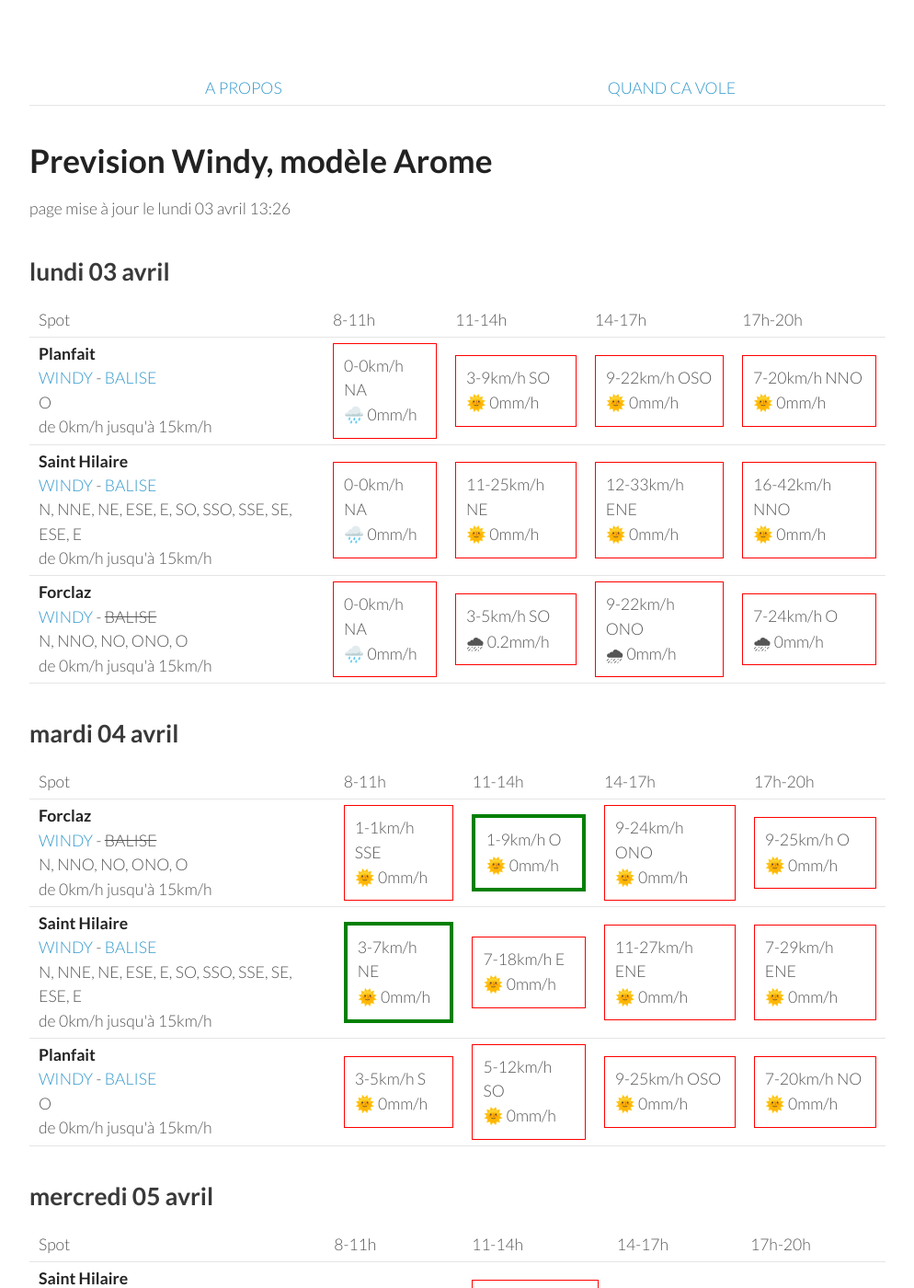
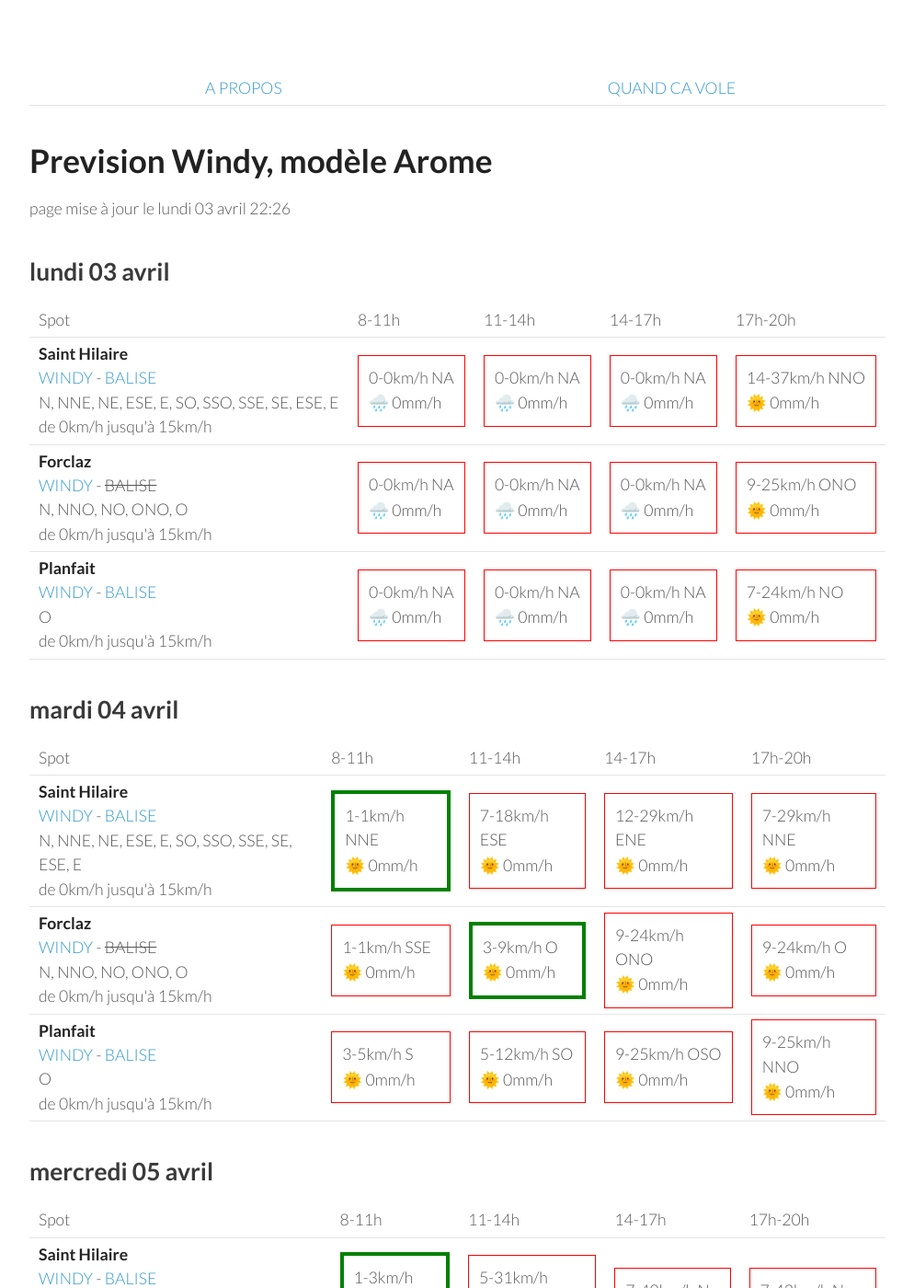
Before and after one commit to parapente-dans-le-nord/parapente-dans-le-nord.github.io, a Jekyll site: the page built from alpes_nord.markdown, in a window 1280 px wide and 1400 px high. Shown: the whole window at 92% size, without its empty margins (26-1020 px from the left). Built offline with Jekyll 4.4.1, drawn with Linux system fonts in a browser that asks for light colours; some of the changed text lies outside the part shown.

Commit message:
update index.markdown

```diff
--- a/alpes_nord.markdown
+++ b/alpes_nord.markdown
@@ -7,7 +7,7 @@ title:  "Tous les spots"
 {: .links}
 
 # Prevision Windy, modèle Arome
-page mise à jour le lundi 03 avril 13:26
+page mise à jour le lundi 03 avril 22:26
 
 ## lundi 03 avril
 
@@ -22,30 +22,30 @@ page mise à jour le lundi 03 avril 13:26
       <td>17h-20h</td>
     </tr>
 <tr>
-        <td><strong>Planfait</strong><br><a href="https://windy.com/45.853/6.223?45.415,6.223,8">WINDY</a> - <span class=""><a href="https://www.openwindmap.org/PP496">BALISE</a> </span><br> <span class="vent-favorable">O</span><br><span class="force-vent">de 0km/h jusqu'à 15km/h</span> </td>
-
-            <td><div class="not-flyable"><p>0-0km/h NA</p><p>🌧️ 0mm/h</p></div></td>
-            <td><div class="not-flyable"><p>3-9km/h SO</p><p>🌞 0mm/h</p></div></td>
-            <td><div class="not-flyable"><p>9-22km/h OSO</p><p>🌞 0mm/h</p></div></td>
-            <td><div class="not-flyable"><p>7-20km/h NNO</p><p>🌞 0mm/h</p></div></td>
-
-    </tr>
-<tr>
         <td><strong>Saint Hilaire</strong><br><a href="https://windy.com/45.307/5.888?45.087,5.889,9,m:eUFagkX">WINDY</a> - <span class=""><a href="http://www.balisemeteo.com/balise.php?idBalise=61">BALISE</a> </span><br> <span class="vent-favorable">N, NNE, NE, ESE, E, SO, SSO, SSE, SE, ESE, E</span><br><span class="force-vent">de 0km/h jusqu'à 15km/h</span> </td>
 
             <td><div class="not-flyable"><p>0-0km/h NA</p><p>🌧️ 0mm/h</p></div></td>
-            <td><div class="not-flyable"><p>11-25km/h NE</p><p>🌞 0mm/h</p></div></td>
-            <td><div class="not-flyable"><p>12-33km/h ENE</p><p>🌞 0mm/h</p></div></td>
-            <td><div class="not-flyable"><p>16-42km/h NNO</p><p>🌞 0mm/h</p></div></td>
+            <td><div class="not-flyable"><p>0-0km/h NA</p><p>🌧️ 0mm/h</p></div></td>
+            <td><div class="not-flyable"><p>0-0km/h NA</p><p>🌧️ 0mm/h</p></div></td>
+            <td><div class="not-flyable"><p>14-37km/h NNO</p><p>🌞 0mm/h</p></div></td>
 
     </tr>
 <tr>
         <td><strong>Forclaz</strong><br><a href="https://windy.com/45.814/6.247?45.375,6.246,8,m:eVwaglz">WINDY</a> - <span class="no-balise"> BALISE </span><br> <span class="vent-favorable">N, NNO, NO, ONO, O</span><br><span class="force-vent">de 0km/h jusqu'à 15km/h</span> </td>
 
             <td><div class="not-flyable"><p>0-0km/h NA</p><p>🌧️ 0mm/h</p></div></td>
-            <td><div class="not-flyable"><p>3-5km/h SO</p><p>🌧 0.2mm/h</p></div></td>
-            <td><div class="not-flyable"><p>9-22km/h ONO</p><p>🌧 0mm/h</p></div></td>
-            <td><div class="not-flyable"><p>7-24km/h O</p><p>🌧 0mm/h</p></div></td>
+            <td><div class="not-flyable"><p>0-0km/h NA</p><p>🌧️ 0mm/h</p></div></td>
+            <td><div class="not-flyable"><p>0-0km/h NA</p><p>🌧️ 0mm/h</p></div></td>
+            <td><div class="not-flyable"><p>9-25km/h ONO</p><p>🌞 0mm/h</p></div></td>
+
+    </tr>
+<tr>
+        <td><strong>Planfait</strong><br><a href="https://windy.com/45.853/6.223?45.415,6.223,8">WINDY</a> - <span class=""><a href="https://www.openwindmap.org/PP496">BALISE</a> </span><br> <span class="vent-favorable">O</span><br><span class="force-vent">de 0km/h jusqu'à 15km/h</span> </td>
+
+            <td><div class="not-flyable"><p>0-0km/h NA</p><p>🌧️ 0mm/h</p></div></td>
+            <td><div class="not-flyable"><p>0-0km/h NA</p><p>🌧️ 0mm/h</p></div></td>
+            <td><div class="not-flyable"><p>0-0km/h NA</p><p>🌧️ 0mm/h</p></div></td>
+            <td><div class="not-flyable"><p>7-24km/h NO</p><p>🌞 0mm/h</p></div></td>
 
     </tr>
 
@@ -65,22 +65,22 @@ page mise à jour le lundi 03 avril 13:26
       <td>17h-20h</td>
     </tr>
 <tr>
-        <td><strong>Forclaz</strong><br><a href="https://windy.com/45.814/6.247?45.375,6.246,8,m:eVwaglz">WINDY</a> - <span class="no-balise"> BALISE </span><br> <span class="vent-favorable">N, NNO, NO, ONO, O</span><br><span class="force-vent">de 0km/h jusqu'à 15km/h</span> </td>
+        <td><strong>Saint Hilaire</strong><br><a href="https://windy.com/45.307/5.888?45.087,5.889,9,m:eUFagkX">WINDY</a> - <span class=""><a href="http://www.balisemeteo.com/balise.php?idBalise=61">BALISE</a> </span><br> <span class="vent-favorable">N, NNE, NE, ESE, E, SO, SSO, SSE, SE, ESE, E</span><br><span class="force-vent">de 0km/h jusqu'à 15km/h</span> </td>
 
-            <td><div class="not-flyable"><p>1-1km/h SSE</p><p>🌞 0mm/h</p></div></td>
-            <td><div class="flyable"><p>1-9km/h O</p><p>🌞 0mm/h</p></div></td>
-            <td><div class="not-flyable"><p>9-24km/h ONO</p><p>🌞 0mm/h</p></div></td>
-            <td><div class="not-flyable"><p>9-25km/h O</p><p>🌞 0mm/h</p></div></td>
+            <td><div class="flyable"><p>1-1km/h NNE</p><p>🌞 0mm/h</p></div></td>
+            <td><div class="not-flyable"><p>7-18km/h ESE</p><p>🌞 0mm/h</p></div></td>
+            <td><div class="not-flyable"><p>12-29km/h ENE</p><p>🌞 0mm/h</p></div></td>
+            <td><div class="not-flyable"><p>7-29km/h NNE</p><p>🌞 0mm/h</p></div></td>
 
 
     </tr>
 <tr>
-        <td><strong>Saint Hilaire</strong><br><a href="https://windy.com/45.307/5.888?45.087,5.889,9,m:eUFagkX">WINDY</a> - <span class=""><a href="http://www.balisemeteo.com/balise.php?idBalise=61">BALISE</a> </span><br> <span class="vent-favorable">N, NNE, NE, ESE, E, SO, SSO, SSE, SE, ESE, E</span><br><span class="force-vent">de 0km/h jusqu'à 15km/h</span> </td>
+        <td><strong>Forclaz</strong><br><a href="https://windy.com/45.814/6.247?45.375,6.246,8,m:eVwaglz">WINDY</a> - <span class="no-balise"> BALISE </span><br> <span class="vent-favorable">N, NNO, NO, ONO, O</span><br><span class="force-vent">de 0km/h jusqu'à 15km/h</span> </td>
 
-            <td><div class="flyable"><p>3-7km/h NE</p><p>🌞 0mm/h</p></div></td>
-            <td><div class="not-flyable"><p>7-18km/h E</p><p>🌞 0mm/h</p></div></td>
-            <td><div class="not-flyable"><p>11-27km/h ENE</p><p>🌞 0mm/h</p></div></td>
-            <td><div class="not-flyable"><p>7-29km/h ENE</p><p>🌞 0mm/h</p></div></td>
+            <td><div class="not-flyable"><p>1-1km/h SSE</p><p>🌞 0mm/h</p></div></td>
+            <td><div class="flyable"><p>3-9km/h O</p><p>🌞 0mm/h</p></div></td>
+            <td><div class="not-flyable"><p>9-24km/h ONO</p><p>🌞 0mm/h</p></div></td>
+            <td><div class="not-flyable"><p>9-24km/h O</p><p>🌞 0mm/h</p></div></td>
 
 
     </tr>
@@ -90,7 +90,7 @@ page mise à jour le lundi 03 avril 13:26
             <td><div class="not-flyable"><p>3-5km/h S</p><p>🌞 0mm/h</p></div></td>
             <td><div class="not-flyable"><p>5-12km/h SO</p><p>🌞 0mm/h</p></div></td>
             <td><div class="not-flyable"><p>9-25km/h OSO</p><p>🌞 0mm/h</p></div></td>
-            <td><div class="not-flyable"><p>7-20km/h NO</p><p>🌞 0mm/h</p></div></td>
+            <td><div class="not-flyable"><p>9-25km/h NNO</p><p>🌞 0mm/h</p></div></td>
 
 
     </tr>
@@ -113,9 +113,9 @@ page mise à jour le lundi 03 avril 13:26
 <tr>
         <td><strong>Saint Hilaire</strong><br><a href="https://windy.com/45.307/5.888?45.087,5.889,9,m:eUFagkX">WINDY</a> - <span class=""><a href="http://www.balisemeteo.com/balise.php?idBalise=61">BALISE</a> </span><br> <span class="vent-favorable">N, NNE, NE, ESE, E, SO, SSO, SSE, SE, ESE, E</span><br><span class="force-vent">de 0km/h jusqu'à 15km/h</span> </td>
 
-            <td><div class="not-flyable"><p>1-25km/h NE</p><p>🌞 0mm/h</p></div></td>
+            <td><div class="flyable"><p>1-3km/h NE</p><p>🌞 0mm/h</p></div></td>
             <td><div class="not-flyable"><p>5-31km/h NNO</p><p>🌞 0mm/h</p></div></td>
-            <td><div class="not-flyable"><p>7-38km/h N</p><p>🌞 0mm/h</p></div></td>
+            <td><div class="not-flyable"><p>7-40km/h N</p><p>🌞 0mm/h</p></div></td>
             <td><div class="not-flyable"><p>7-42km/h N</p><p>🌞 0mm/h</p></div></td>
 
 
@@ -123,20 +123,20 @@ page mise à jour le lundi 03 avril 13:26
 <tr>
         <td><strong>Planfait</strong><br><a href="https://windy.com/45.853/6.223?45.415,6.223,8">WINDY</a> - <span class=""><a href="https://www.openwindmap.org/PP496">BALISE</a> </span><br> <span class="vent-favorable">O</span><br><span class="force-vent">de 0km/h jusqu'à 15km/h</span> </td>
 
-            <td><div class="not-flyable"><p>0-12km/h SSO</p><p>🌞 0mm/h</p></div></td>
+            <td><div class="not-flyable"><p>0-3km/h SSE</p><p>🌞 0mm/h</p></div></td>
             <td><div class="not-flyable"><p>5-22km/h ONO</p><p>🌞 0mm/h</p></div></td>
-            <td><div class="not-flyable"><p>9-35km/h NO</p><p>🌞 0mm/h</p></div></td>
-            <td><div class="not-flyable"><p>7-37km/h NNO</p><p>🌞 0mm/h</p></div></td>
+            <td><div class="not-flyable"><p>9-37km/h NO</p><p>🌞 0mm/h</p></div></td>
+            <td><div class="not-flyable"><p>9-38km/h NNO</p><p>🌞 0mm/h</p></div></td>
 
 
     </tr>
 <tr>
         <td><strong>Forclaz</strong><br><a href="https://windy.com/45.814/6.247?45.375,6.246,8,m:eVwaglz">WINDY</a> - <span class="no-balise"> BALISE </span><br> <span class="vent-favorable">N, NNO, NO, ONO, O</span><br><span class="force-vent">de 0km/h jusqu'à 15km/h</span> </td>
 
-            <td><div class="not-flyable"><p>1-12km/h SO</p><p>🌞 0mm/h</p></div></td>
-            <td><div class="not-flyable"><p>5-20km/h ONO</p><p>🌞 0mm/h</p></div></td>
-            <td><div class="not-flyable"><p>9-35km/h NO</p><p>🌞 0mm/h</p></div></td>
-            <td><div class="not-flyable"><p>7-38km/h NO</p><p>🌞 0mm/h</p></div></td>
+            <td><div class="not-flyable"><p>1-1km/h ESE</p><p>🌞 0mm/h</p></div></td>
+            <td><div class="not-flyable"><p>5-22km/h ONO</p><p>🌞 0mm/h</p></div></td>
+            <td><div class="not-flyable"><p>9-37km/h NO</p><p>🌞 0mm/h</p></div></td>
+            <td><div class="not-flyable"><p>9-37km/h NNO</p><p>🌞 0mm/h</p></div></td>
 
 
     </tr>
@@ -160,29 +160,29 @@ page mise à jour le lundi 03 avril 13:26
         <td><strong>Planfait</strong><br><a href="https://windy.com/45.853/6.223?45.415,6.223,8">WINDY</a> - <span class=""><a href="https://www.openwindmap.org/PP496">BALISE</a> </span><br> <span class="vent-favorable">O</span><br><span class="force-vent">de 0km/h jusqu'à 15km/h</span> </td>
 
             <td><div class="not-flyable"><p>3-12km/h E</p><p>🌞 0mm/h</p></div></td>
-            <td><div class="not-flyable"><p>3-18km/h O</p><p>🌞 0mm/h</p></div></td>
-            <td><div class="not-flyable"><p>7-27km/h O</p><p>🌞 0mm/h</p></div></td>
-            <td><div class="not-flyable"><p>5-33km/h O</p><p>🌞 0mm/h</p></div></td>
+            <td><div class="not-flyable"><p>3-16km/h O</p><p>🌞 0mm/h</p></div></td>
+            <td><div class="not-flyable"><p>5-24km/h O</p><p>🌞 0mm/h</p></div></td>
+            <td><div class="not-flyable"><p>5-24km/h ONO</p><p>🌞 0mm/h</p></div></td>
 
 
     </tr>
 <tr>
         <td><strong>Forclaz</strong><br><a href="https://windy.com/45.814/6.247?45.375,6.246,8,m:eVwaglz">WINDY</a> - <span class="no-balise"> BALISE </span><br> <span class="vent-favorable">N, NNO, NO, ONO, O</span><br><span class="force-vent">de 0km/h jusqu'à 15km/h</span> </td>
 
-            <td><div class="not-flyable"><p>5-14km/h E</p><p>🌞 0mm/h</p></div></td>
-            <td><div class="not-flyable"><p>1-18km/h O</p><p>🌞 0mm/h</p></div></td>
-            <td><div class="not-flyable"><p>5-27km/h ONO</p><p>🌞 0mm/h</p></div></td>
-            <td><div class="not-flyable"><p>7-35km/h ONO</p><p>🌞 0mm/h</p></div></td>
+            <td><div class="not-flyable"><p>3-14km/h E</p><p>🌞 0mm/h</p></div></td>
+            <td><div class="not-flyable"><p>1-16km/h O</p><p>🌞 0mm/h</p></div></td>
+            <td><div class="not-flyable"><p>3-22km/h ONO</p><p>🌞 0mm/h</p></div></td>
+            <td><div class="not-flyable"><p>5-24km/h NO</p><p>🌞 0mm/h</p></div></td>
 
 
     </tr>
 <tr>
         <td><strong>Saint Hilaire</strong><br><a href="https://windy.com/45.307/5.888?45.087,5.889,9,m:eUFagkX">WINDY</a> - <span class=""><a href="http://www.balisemeteo.com/balise.php?idBalise=61">BALISE</a> </span><br> <span class="vent-favorable">N, NNE, NE, ESE, E, SO, SSO, SSE, SE, ESE, E</span><br><span class="force-vent">de 0km/h jusqu'à 15km/h</span> </td>
 
-            <td><div class="not-flyable"><p>3-20km/h ENE</p><p>🌞 0mm/h</p></div></td>
-            <td><div class="not-flyable"><p>3-20km/h O</p><p>🌞 0mm/h</p></div></td>
-            <td><div class="not-flyable"><p>7-33km/h O</p><p>🌞 0mm/h</p></div></td>
-            <td><div class="not-flyable"><p>3-37km/h OSO</p><p>🌞 0mm/h</p></div></td>
+            <td><div class="not-flyable"><p>3-20km/h NE</p><p>🌞 0mm/h</p></div></td>
+            <td><div class="not-flyable"><p>3-20km/h OSO</p><p>🌞 0mm/h</p></div></td>
+            <td><div class="not-flyable"><p>5-25km/h O</p><p>🌞 0mm/h</p></div></td>
+            <td><div class="not-flyable"><p>3-31km/h NO</p><p>🌞 0mm/h</p></div></td>
 
 
     </tr>
@@ -205,30 +205,30 @@ page mise à jour le lundi 03 avril 13:26
 <tr>
         <td><strong>Planfait</strong><br><a href="https://windy.com/45.853/6.223?45.415,6.223,8">WINDY</a> - <span class=""><a href="https://www.openwindmap.org/PP496">BALISE</a> </span><br> <span class="vent-favorable">O</span><br><span class="force-vent">de 0km/h jusqu'à 15km/h</span> </td>
 
-            <td><div class="not-flyable"><p>3-25km/h ESE</p><p>🌧 1mm/h</p></div></td>
-            <td><div class="not-flyable"><p>1-16km/h OSO</p><p>🌧 0.5mm/h</p></div></td>
-            <td><div class="not-flyable"><p>5-20km/h O</p><p>🌧 0.3mm/h</p></div></td>
-            <td><div class="not-flyable"><p>7-27km/h NO</p><p>🌧 0.3mm/h</p></div></td>
+            <td><div class="not-flyable"><p>3-20km/h O</p><p>🌧 0.7mm/h</p></div></td>
+            <td><div class="not-flyable"><p>3-18km/h O</p><p>🌧 2mm/h</p></div></td>
+            <td><div class="not-flyable"><p>5-27km/h NO</p><p>🌧 0.7mm/h</p></div></td>
+            <td><div class="not-flyable"><p>9-33km/h NNO</p><p>🌧 1.5mm/h</p></div></td>
 
 
     </tr>
 <tr>
         <td><strong>Saint Hilaire</strong><br><a href="https://windy.com/45.307/5.888?45.087,5.889,9,m:eUFagkX">WINDY</a> - <span class=""><a href="http://www.balisemeteo.com/balise.php?idBalise=61">BALISE</a> </span><br> <span class="vent-favorable">N, NNE, NE, ESE, E, SO, SSO, SSE, SE, ESE, E</span><br><span class="force-vent">de 0km/h jusqu'à 15km/h</span> </td>
 
-            <td><div class="not-flyable"><p>1-22km/h S</p><p>🌞 0mm/h</p></div></td>
-            <td><div class="not-flyable"><p>3-25km/h ONO</p><p>🌧 0.2mm/h</p></div></td>
-            <td><div class="not-flyable"><p>3-27km/h NO</p><p>🌧 1.8mm/h</p></div></td>
-            <td><div class="not-flyable"><p>5-38km/h N</p><p>🌧 1.5mm/h</p></div></td>
+            <td><div class="not-flyable"><p>1-27km/h OSO</p><p>🌧 0.4mm/h</p></div></td>
+            <td><div class="not-flyable"><p>3-24km/h ONO</p><p>🌧 1mm/h</p></div></td>
+            <td><div class="not-flyable"><p>7-37km/h N</p><p>🌧 0.4mm/h</p></div></td>
+            <td><div class="not-flyable"><p>9-42km/h NNO</p><p>🌧 0.7mm/h</p></div></td>
 
 
     </tr>
 <tr>
         <td><strong>Forclaz</strong><br><a href="https://windy.com/45.814/6.247?45.375,6.246,8,m:eVwaglz">WINDY</a> - <span class="no-balise"> BALISE </span><br> <span class="vent-favorable">N, NNO, NO, ONO, O</span><br><span class="force-vent">de 0km/h jusqu'à 15km/h</span> </td>
 
-            <td><div class="not-flyable"><p>3-24km/h E</p><p>🌧 2mm/h</p></div></td>
-            <td><div class="not-flyable"><p>1-16km/h ONO</p><p>🌧 0.5mm/h</p></div></td>
-            <td><div class="not-flyable"><p>5-20km/h ONO</p><p>🌧 0.4mm/h</p></div></td>
-            <td><div class="not-flyable"><p>7-31km/h NO</p><p>🌧 0.3mm/h</p></div></td>
+            <td><div class="not-flyable"><p>3-20km/h ONO</p><p>🌧 0.9mm/h</p></div></td>
+            <td><div class="not-flyable"><p>3-18km/h O</p><p>🌧 2.7mm/h</p></div></td>
+            <td><div class="not-flyable"><p>5-27km/h NO</p><p>🌧 0.7mm/h</p></div></td>
+            <td><div class="not-flyable"><p>7-35km/h NNO</p><p>🌧 1.2mm/h</p></div></td>
 
 
     </tr>
@@ -251,30 +251,30 @@ page mise à jour le lundi 03 avril 13:26
 <tr>
         <td><strong>Saint Hilaire</strong><br><a href="https://windy.com/45.307/5.888?45.087,5.889,9,m:eUFagkX">WINDY</a> - <span class=""><a href="http://www.balisemeteo.com/balise.php?idBalise=61">BALISE</a> </span><br> <span class="vent-favorable">N, NNE, NE, ESE, E, SO, SSO, SSE, SE, ESE, E</span><br><span class="force-vent">de 0km/h jusqu'à 15km/h</span> </td>
 
-            <td><div class="not-flyable"><p>3-25km/h ENE</p><p>🌞 0mm/h</p></div></td>
-            <td><div class="not-flyable"><p>5-27km/h N</p><p>🌞 0mm/h</p></div></td>
-            <td><div class="not-flyable"><p>5-29km/h NNO</p><p>🌧 1.2mm/h</p></div></td>
-            <td><div class="not-flyable"><p>3-27km/h N</p><p>🌧 2.8mm/h</p></div></td>
+            <td><div class="not-flyable"><p>1-31km/h E</p><p>🌞 0mm/h</p></div></td>
+            <td><div class="not-flyable"><p>3-22km/h ONO</p><p>🌞 0mm/h</p></div></td>
+            <td><div class="not-flyable"><p>5-33km/h NNO</p><p>🌞 0mm/h</p></div></td>
+            <td><div class="not-flyable"><p>7-38km/h N</p><p>🌞 0mm/h</p></div></td>
 
 
     </tr>
 <tr>
         <td><strong>Planfait</strong><br><a href="https://windy.com/45.853/6.223?45.415,6.223,8">WINDY</a> - <span class=""><a href="https://www.openwindmap.org/PP496">BALISE</a> </span><br> <span class="vent-favorable">O</span><br><span class="force-vent">de 0km/h jusqu'à 15km/h</span> </td>
 
-            <td><div class="not-flyable"><p>1-11km/h E</p><p>🌞 0mm/h</p></div></td>
-            <td><div class="not-flyable"><p>5-20km/h ONO</p><p>🌞 0mm/h</p></div></td>
-            <td><div class="not-flyable"><p>5-25km/h NO</p><p>🌧 0.6mm/h</p></div></td>
-            <td><div class="not-flyable"><p>5-25km/h NNO</p><p>🌧 0.9mm/h</p></div></td>
+            <td><div class="not-flyable"><p>3-18km/h E</p><p>🌞 0mm/h</p></div></td>
+            <td><div class="not-flyable"><p>3-20km/h NO</p><p>🌞 0mm/h</p></div></td>
+            <td><div class="not-flyable"><p>7-31km/h NO</p><p>🌞 0mm/h</p></div></td>
+            <td><div class="not-flyable"><p>9-35km/h NNO</p><p>🌞 0mm/h</p></div></td>
 
 
     </tr>
 <tr>
         <td><strong>Forclaz</strong><br><a href="https://windy.com/45.814/6.247?45.375,6.246,8,m:eVwaglz">WINDY</a> - <span class="no-balise"> BALISE </span><br> <span class="vent-favorable">N, NNO, NO, ONO, O</span><br><span class="force-vent">de 0km/h jusqu'à 15km/h</span> </td>
 
-            <td><div class="not-flyable"><p>3-11km/h E</p><p>🌞 0mm/h</p></div></td>
-            <td><div class="not-flyable"><p>3-18km/h ONO</p><p>🌞 0mm/h</p></div></td>
-            <td><div class="not-flyable"><p>7-27km/h NO</p><p>🌧 0.5mm/h</p></div></td>
-            <td><div class="not-flyable"><p>5-27km/h NO</p><p>🌧 0.8mm/h</p></div></td>
+            <td><div class="not-flyable"><p>3-16km/h ESE</p><p>🌞 0mm/h</p></div></td>
+            <td><div class="not-flyable"><p>3-20km/h ONO</p><p>🌞 0mm/h</p></div></td>
+            <td><div class="not-flyable"><p>7-31km/h NO</p><p>🌞 0mm/h</p></div></td>
+            <td><div class="not-flyable"><p>7-37km/h NO</p><p>🌞 0mm/h</p></div></td>
 
 
     </tr>
```
